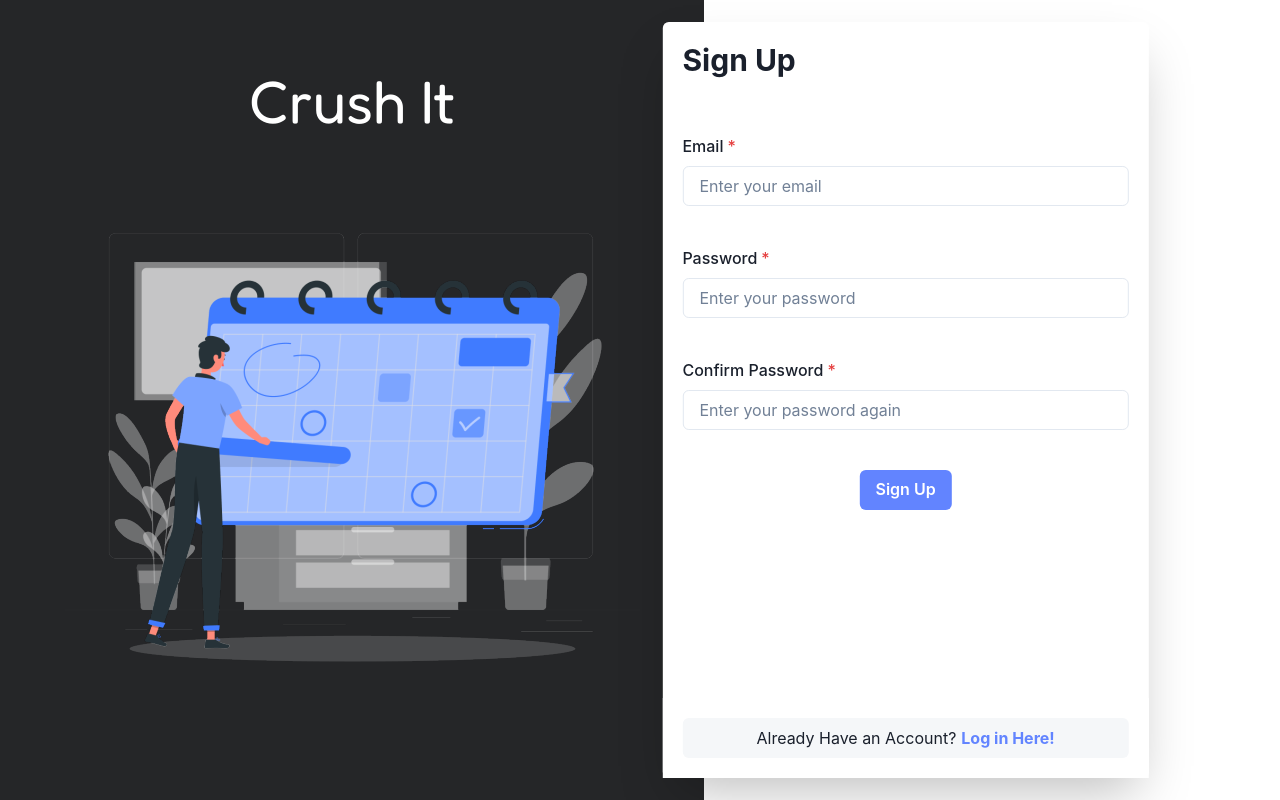
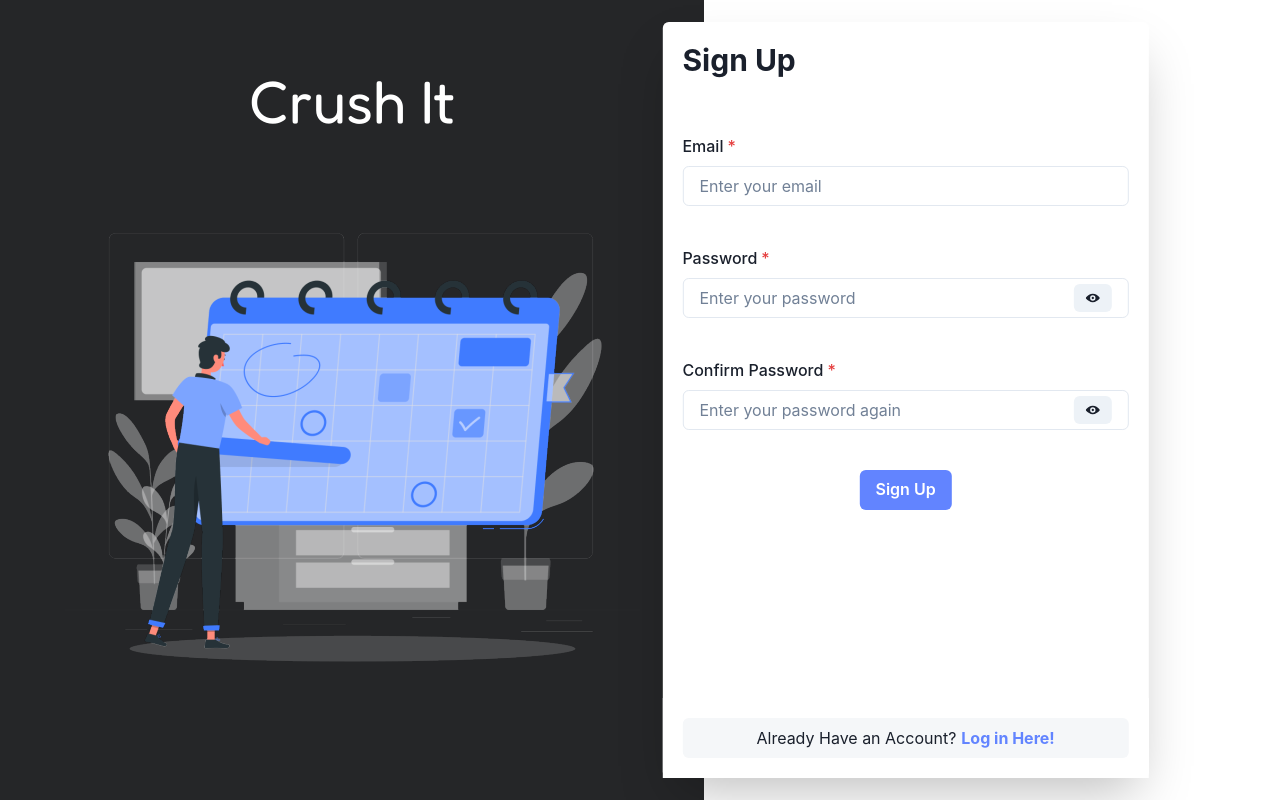
Before and after one commit to kauvyap/cs490-project-Birb, a React (Create React App) app in the folder crush-it/: page /signup in a window 1280 px wide. Built offline with nearby package versions, Linux system fonts and the light colour scheme; no server answers.

Commit message:
added toggle button for login and signup

```diff
--- a/crush-it/src/Login/login.js
+++ b/crush-it/src/Login/login.js
@@ -1,16 +1,23 @@
 import React, { useLayoutEffect, useEffect, useState } from 'react';
 import { useNavigate } from "react-router";
 import { Link as ReactRouterLink } from "react-router-dom";
-import {Box, Heading, FormControl, FormLabel, FormErrorMessage, Input, Button, Text,
+import {Box, Heading, FormControl, FormLabel, FormErrorMessage, Input, Button, Text,InputRightElement, InputGroup,
         Link as ChakraLink, Card, CardHeader, CardBody, CardFooter, VStack, useColorMode} from '@chakra-ui/react';
+import { ViewIcon, ViewOffIcon } from '@chakra-ui/icons';
 import MainLogo from '../media/mainlogo';
 
 function Login() {
   const [email, setEmail] = useState('');
   const [password, setPassword] = useState('');
+  const [showPassword, setShowPassword] = useState(false);
   const [emailError, setEmailError] = useState(false);
   const [passwordError, setPasswordError] = useState(false);
   const navigate = useNavigate();
+
+
+  const handleTogglePassword = () => {
+    setShowPassword(!showPassword);
+  };
 
   const { colorMode, toggleColorMode } = useColorMode();
 
@@ -109,15 +116,22 @@ function Login() {
                   <FormErrorMessage>Email or password is incorrect.</FormErrorMessage>
                   )}
                 </FormControl>
-                <FormControl id="password" isInvalid={passwordError} isRequired>
+                <FormControl id="password" isInvalid={passwordError} isRequired >
                   <FormLabel>Password</FormLabel>
+                  <InputGroup>
                   <Input
                     data-testid="Pass"
-                    type="password"
+                    type={showPassword ? 'text' : 'password'}
                     placeholder="Enter your password"
                     value={password}
                     onChange={(e) => setPassword(e.target.value)}
                   />
+                  <InputRightElement width="4.5rem">
+                    <Button h="1.75rem" size="sm" onClick={handleTogglePassword}>
+                     {showPassword ? <ViewOffIcon /> : <ViewIcon />}
+                     </Button>
+                  </InputRightElement>
+                  </InputGroup>
                   {passwordError && (
                     <FormErrorMessage >Email or password is incorrect.</FormErrorMessage>
                     )}
--- a/crush-it/src/Signup/signup.js
+++ b/crush-it/src/Signup/signup.js
@@ -1,7 +1,8 @@
 import React, { useLayoutEffect, useEffect, useState } from 'react';
 import { useNavigate } from "react-router";
 import { Link as ReactRouterLink } from "react-router-dom";
-import {Box, Heading, FormControl, FormLabel, FormErrorMessage, Input, Button, Text, Link as ChakraLink, Card, CardHeader, CardBody, CardFooter, VStack} from '@chakra-ui/react';
+import {Box, Heading, FormControl, FormLabel, InputRightElement, InputGroup,FormErrorMessage, Input, Button, Text, Link as ChakraLink, Card, CardHeader, CardBody, CardFooter, VStack} from '@chakra-ui/react';
+import { ViewIcon, ViewOffIcon } from '@chakra-ui/icons';
 
 import MainLogo from '../media/mainlogo';
 
@@ -10,6 +11,8 @@ function Signup() {
   const [email, setEmail] = useState('');
   const [password, setPassword] = useState('');
   const [confirmPassword, setConfirmPassword] = useState('');
+  const [showPassword1, setShowPassword1] = useState(false);
+  const [showPassword2, setShowPassword2] = useState(false);
 
   const [emailError, setEmailError] = useState(false);
   const [emailSameError, setEmailSameError] = useState(false);
@@ -23,7 +26,12 @@ function Signup() {
   const specialRegex = /[^a-zA-Z0-9]/;
   const emailRegex = /^[a-zA-Z0-9._%+-]+@[a-zA-Z0-9.-]+\.[a-zA-Z]{2,}$/;
 
-
+  const handleTogglePassword1 = () => {
+    setShowPassword1(!showPassword1);
+  };
+  const handleTogglePassword2 = () => {
+    setShowPassword2(!showPassword2);
+  };
 
   useLayoutEffect(() => {
     fetch("http://localhost:5000/api/auth/getUsername", {
@@ -176,12 +184,19 @@ function Signup() {
                   </FormControl>
                   <FormControl id="password" isInvalid={passwordLengthError || comboError} isRequired>
                     <FormLabel>Password</FormLabel>
+                    <InputGroup>
                     <Input
-                      type="password"
+                      type={showPassword1 ? 'text' : 'password'}
                       placeholder="Enter your password"
                       value={password}
                       onChange={(e) => setPassword(e.target.value)}
                     />
+                    <InputRightElement width="4.5rem">
+                    <Button h="1.75rem" size="sm" onClick={handleTogglePassword1}>
+                     {showPassword1 ? <ViewOffIcon /> : <ViewIcon />}
+                     </Button>
+                  </InputRightElement>
+                    </InputGroup>
                     {passwordLengthError && (
                         <FormErrorMessage>Password must be at least 8 characters.</FormErrorMessage>
                        )}
@@ -191,12 +206,20 @@ function Signup() {
                   </FormControl>
                   <FormControl id="confirm-password" isInvalid={passwordMatchError} isRequired>
                     <FormLabel>Confirm Password</FormLabel>
+                    <InputGroup>
                     <Input
-                      type="password"
+                      type={showPassword2 ? 'text' : 'password'}
                       placeholder="Enter your password again"
                       value={confirmPassword}
+
                       onChange={(e) => setConfirmPassword(e.target.value)}
                     />
+                    <InputRightElement width="4.5rem">
+                    <Button h="1.75rem" size="sm" onClick={handleTogglePassword2}>
+                     {showPassword2 ? <ViewOffIcon /> : <ViewIcon />}
+                     </Button>
+                  </InputRightElement>
+                    </InputGroup>
                       {passwordMatchError && (
                         <FormErrorMessage>Passwords must match.</FormErrorMessage>
                        )}
```
